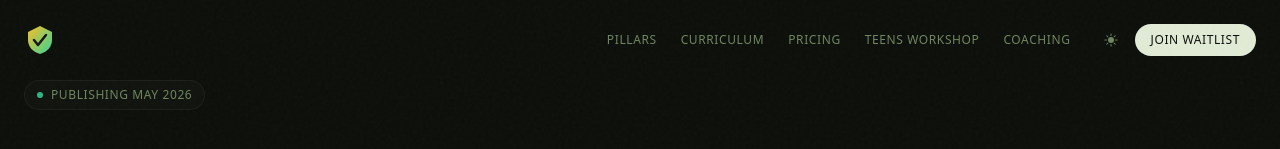
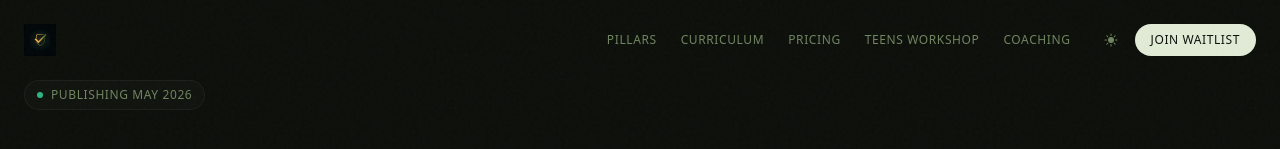
Before and after one commit to boktoday/okready-landing, a React (Vite) app: page / in a window 1280 px wide. Shown: the top 149 px of the page. Built offline with nearby package versions, Linux system fonts and the light colour scheme.

Commit message:
Logo: uploaded image in Navbar, Footer, and above Waitlist heading

```diff
--- a/src/components/Footer.tsx
+++ b/src/components/Footer.tsx
@@ -9,18 +9,7 @@ export default function Footer() {
           <div className="md:col-span-2">
             <div className="flex items-center gap-2 mb-4">
               <div className="w-7 h-7 flex-shrink-0">
-                <svg viewBox="0 0 32 32" fill="none" xmlns="http://www.w3.org/2000/svg" className="w-full h-full">
-                  <defs>
-                    <linearGradient id="logo-grad-footer" x1="0" y1="0" x2="1" y2="1">
-                      <stop offset="0%" stopColor="#fbbf24" />
-                      <stop offset="100%" stopColor="#34d399" />
-                    </linearGradient>
-                  </defs>
-                  <path d="M16 2 L28 8 L28 16 C28 23 23 28 16 30 C9 28 4 23 4 16 L4 8 Z"
-                        fill="url(#logo-grad-footer)" />
-                  <path d="M10 16 L14 21 L22 11"
-                        stroke="#141613" strokeWidth="2.5" strokeLinecap="round" strokeLinejoin="round" />
-                </svg>
+                <img src="/images/ok-ready-logo.png" alt="OK Ready" className="w-full h-full object-contain" />
               </div>
               <span className="text-sm font-medium text-earth-300">OK Ready Australia</span>
             </div>
--- a/src/components/Navbar.tsx
+++ b/src/components/Navbar.tsx
@@ -42,20 +42,7 @@ export default function Navbar({ onJoinClick }: NavbarProps) {
       <div className="max-w-[1400px] mx-auto px-4 sm:px-6 flex items-center justify-between h-16 md:h-20">
         <a href="#" className="flex items-center gap-2 group z-50">
           <div className="w-8 h-8 flex-shrink-0">
-            <svg viewBox="0 0 32 32" fill="none" xmlns="http://www.w3.org/2000/svg" className="w-full h-full">
-              <defs>
-                <linearGradient id="logo-grad" x1="0" y1="0" x2="1" y2="1">
-                  <stop offset="0%" stopColor="#fbbf24" />
-                  <stop offset="100%" stopColor="#34d399" />
-                </linearGradient>
-              </defs>
-              {/* Shield shape */}
-              <path d="M16 2 L28 8 L28 16 C28 23 23 28 16 30 C9 28 4 23 4 16 L4 8 Z"
-                    fill="url(#logo-grad)" />
-              {/* Checkmark */}
-              <path d="M10 16 L14 21 L22 11"
-                    stroke="#141613" strokeWidth="2.5" strokeLinecap="round" strokeLinejoin="round" />
-            </svg>
+            <img src="/images/ok-ready-logo.png" alt="OK Ready" className="w-full h-full object-contain" />
           </div>
           <span className="text-sm sm:text-base font-medium text-earth-200 group-hover:text-earth-50 transition-colors hidden xs:block">
             OK Ready Australia
--- a/src/components/Waitlist.tsx
+++ b/src/components/Waitlist.tsx
@@ -68,6 +68,9 @@ export default function Waitlist() {
 
       <div className="max-w-[650px] mx-auto px-6 relative">
         <div className="text-center mb-10">
+          <div className="w-16 h-16 mx-auto mb-5">
+            <img src="/images/ok-ready-logo.png" alt="OK Ready" className="w-full h-full object-contain" />
+          </div>
           <h2 className="text-3xl md:text-5xl font-bold tracking-tighter mb-4">
             <span className="gradient-text">Join the</span>{' '}
             <span className="text-earth-100">Waitlist</span>
```
Also changed, not shown: public/images/ok-ready-logo.png (added).
